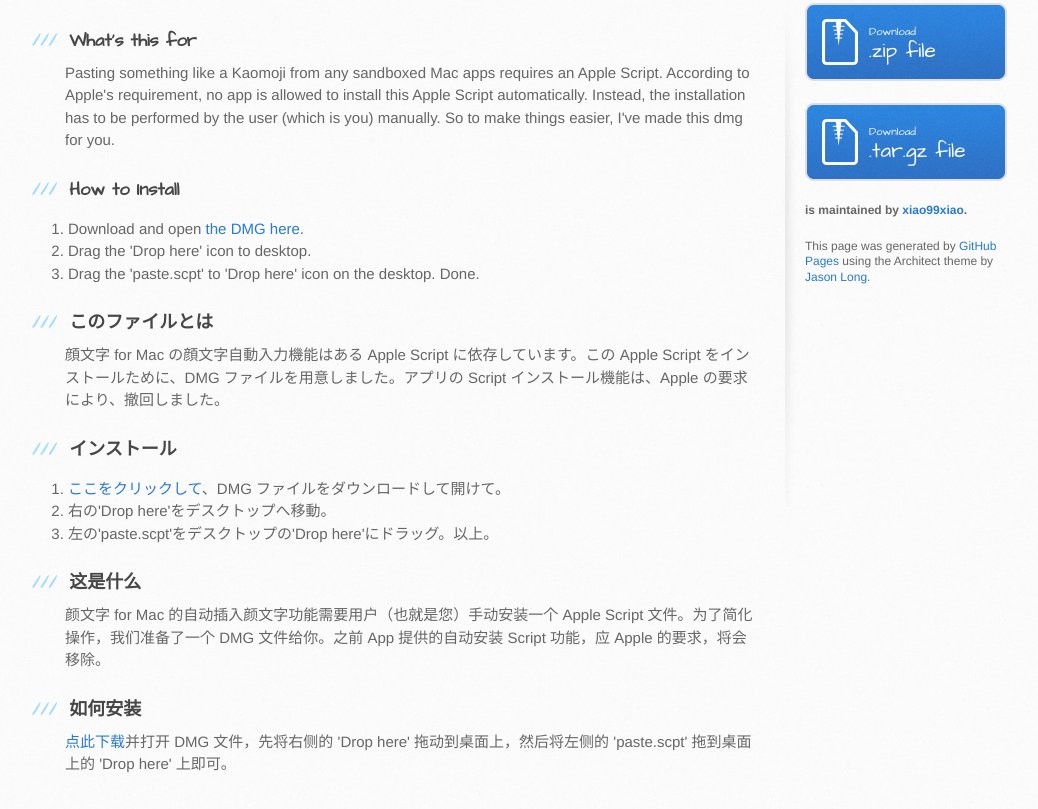
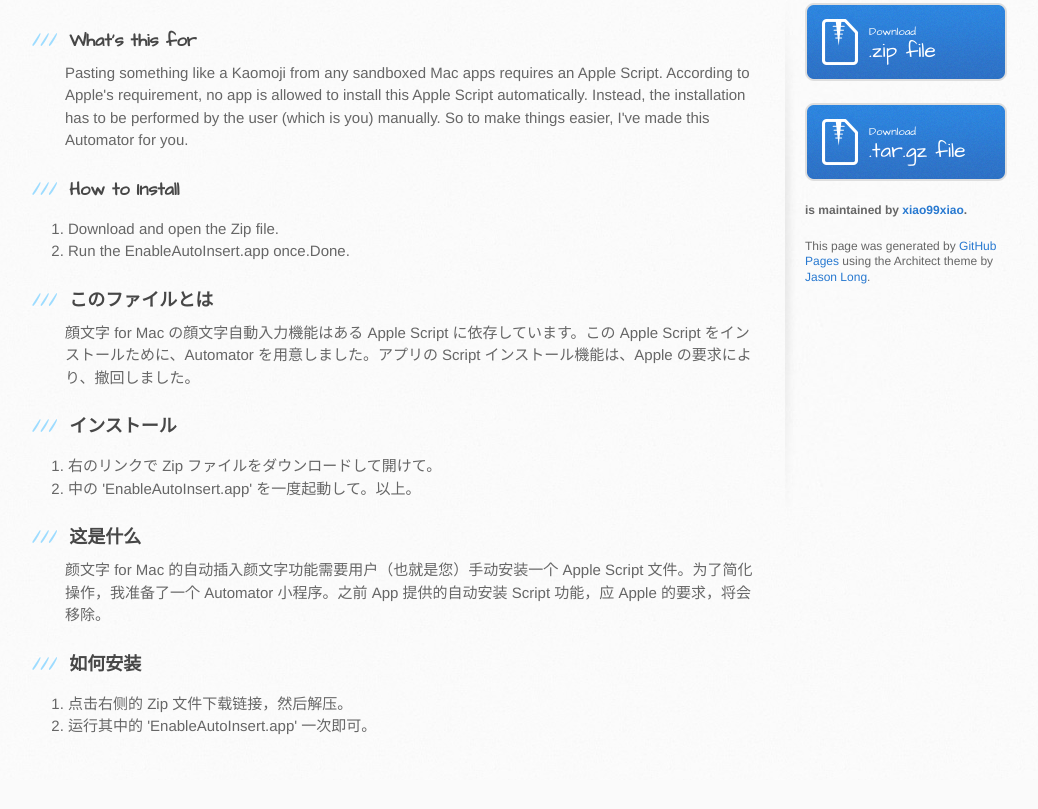
Before and after one commit to xiao99xiao/AutoInsert-script-for-Kaomoji-Lover, a plain HTML site: page index.html in a window 1280 px wide. Shown: the part 407-1216 px from the top of the page, without its empty margins (105-1143 px from the left). After the commit the page ends 1187 px from the top, so only its background shows below. Drawn offline with Linux system fonts and the light colour scheme.

Commit message:
Create gh-pages branch via GitHub

```diff
--- a/index.html
+++ b/index.html
@@ -31,41 +31,41 @@
           <h3>
 <a id="whats-this-for" class="anchor" href="#whats-this-for" aria-hidden="true"><span aria-hidden="true" class="octicon octicon-link"></span></a>What's this for</h3>
 
-<p>Pasting something like a Kaomoji from any sandboxed Mac apps requires an Apple Script. According to Apple's requirement, no app is allowed to install this Apple Script automatically. Instead, the installation has to be performed by the user (which is you) manually. So to make things easier, I've made this dmg for you.</p>
+<p>Pasting something like a Kaomoji from any sandboxed Mac apps requires an Apple Script. According to Apple's requirement, no app is allowed to install this Apple Script automatically. Instead, the installation has to be performed by the user (which is you) manually. So to make things easier, I've made this Automator for you.</p>
 
 <h3>
 <a id="how-to-install" class="anchor" href="#how-to-install" aria-hidden="true"><span aria-hidden="true" class="octicon octicon-link"></span></a>How to Install</h3>
 
 <ol>
-<li>Download and open <a href="https://xiaolife.com/static/Kaomoji.dmg">the DMG here</a>.</li>
-<li>Drag the 'Drop here' icon to desktop.</li>
-<li>Drag the 'paste.scpt' to 'Drop here' icon on the desktop. Done.</li>
+<li>Download and open the Zip file.</li>
+<li>Run the EnableAutoInsert.app once.Done.</li>
 </ol>
 
 <h3>
 <a id="このファイルとは" class="anchor" href="#%E3%81%93%E3%81%AE%E3%83%95%E3%82%A1%E3%82%A4%E3%83%AB%E3%81%A8%E3%81%AF" aria-hidden="true"><span aria-hidden="true" class="octicon octicon-link"></span></a>このファイルとは</h3>
 
-<p>顔文字 for Mac の顔文字自動入力機能はある Apple Script に依存しています。この Apple Script をインストールために、DMG ファイルを用意しました。アプリの Script インストール機能は、Apple の要求により、撤回しました。</p>
+<p>顔文字 for Mac の顔文字自動入力機能はある Apple Script に依存しています。この Apple Script をインストールために、Automator を用意しました。アプリの Script インストール機能は、Apple の要求により、撤回しました。</p>
 
 <h3>
 <a id="インストール" class="anchor" href="#%E3%82%A4%E3%83%B3%E3%82%B9%E3%83%88%E3%83%BC%E3%83%AB" aria-hidden="true"><span aria-hidden="true" class="octicon octicon-link"></span></a>インストール</h3>
 
 <ol>
-<li>
-<a href="https://xiaolife.com/static/Kaomoji.dmg">ここをクリックして</a>、DMG ファイルをダウンロードして開けて。</li>
-<li>右の'Drop here'をデスクトップへ移動。</li>
-<li>左の'paste.scpt'をデスクトップの'Drop here'にドラッグ。以上。</li>
+<li>右のリンクで Zip ファイルをダウンロードして開けて。</li>
+<li>中の 'EnableAutoInsert.app' を一度起動して。以上。</li>
 </ol>
 
 <h3>
 <a id="这是什么" class="anchor" href="#%E8%BF%99%E6%98%AF%E4%BB%80%E4%B9%88" aria-hidden="true"><span aria-hidden="true" class="octicon octicon-link"></span></a>这是什么</h3>
 
-<p>颜文字 for Mac 的自动插入颜文字功能需要用户（也就是您）手动安装一个 Apple Script 文件。为了简化操作，我们准备了一个 DMG 文件给你。之前 App 提供的自动安装 Script 功能，应 Apple 的要求，将会移除。</p>
+<p>颜文字 for Mac 的自动插入颜文字功能需要用户（也就是您）手动安装一个 Apple Script 文件。为了简化操作，我准备了一个 Automator 小程序。之前 App 提供的自动安装 Script 功能，应 Apple 的要求，将会移除。</p>
 
 <h3>
 <a id="如何安装" class="anchor" href="#%E5%A6%82%E4%BD%95%E5%AE%89%E8%A3%85" aria-hidden="true"><span aria-hidden="true" class="octicon octicon-link"></span></a>如何安装</h3>
 
-<p><a href="https://xiaolife.com/static/Kaomoji.dmg">点此下载</a>并打开 DMG 文件，先将右侧的 'Drop here' 拖动到桌面上，然后将左侧的 'paste.scpt' 拖到桌面上的 'Drop here' 上即可。</p>
+<ol>
+<li>点击右侧的 Zip 文件下载链接，然后解压。</li>
+<li>运行其中的 'EnableAutoInsert.app' 一次即可。</li>
+</ol>
         </section>
 
         <aside id="sidebar">
--- a/params.json
+++ b/params.json
@@ -1,6 +1,6 @@
 {
   "name": "Autoinsert script for Kaomoji Lover",
   "tagline": "An Apple Script helps inserting Kaomojis to current input.",
-  "body": "### What's this for\r\nPasting something like a Kaomoji from any sandboxed Mac apps requires an Apple Script. According to Apple's requirement, no app is allowed to install this Apple Script automatically. Instead, the installation has to be performed by the user (which is you) manually. So to make things easier, I've made this dmg for you.\r\n\r\n### How to Install\r\n1. Download and open [the DMG here](https://xiaolife.com/static/Kaomoji.dmg).\r\n2. Drag the 'Drop here' icon to desktop.\r\n3. Drag the 'paste.scpt' to 'Drop here' icon on the desktop. Done.\r\n\r\n### このファイルとは\r\n顔文字 for Mac の顔文字自動入力機能はある Apple Script に依存しています。この Apple Script をインストールために、DMG ファイルを用意しました。アプリの Script インストール機能は、Apple の要求により、撤回しました。\r\n\r\n### インストール\r\n1. [ここをクリックして](https://xiaolife.com/static/Kaomoji.dmg)、DMG ファイルをダウンロードして開けて。\r\n2. 右の'Drop here'をデスクトップへ移動。\r\n3. 左の'paste.scpt'をデスクトップの'Drop here'にドラッグ。以上。\r\n\r\n### 这是什么\r\n颜文字 for Mac 的自动插入颜文字功能需要用户（也就是您）手动安装一个 Apple Script 文件。为了简化操作，我们准备了一个 DMG 文件给你。之前 App 提供的自动安装 Script 功能，应 Apple 的要求，将会移除。\r\n\r\n### 如何安装\r\n[点此下载](https://xiaolife.com/static/Kaomoji.dmg)并打开 DMG 文件，先将右侧的 'Drop here' 拖动到桌面上，然后将左侧的 'paste.scpt' 拖到桌面上的 'Drop here' 上即可。",
+  "body": "### What's this for\r\nPasting something like a Kaomoji from any sandboxed Mac apps requires an Apple Script. According to Apple's requirement, no app is allowed to install this Apple Script automatically. Instead, the installation has to be performed by the user (which is you) manually. So to make things easier, I've made this Automator for you.\r\n\r\n### How to Install\r\n1. Download and open the Zip file.\r\n2. Run the EnableAutoInsert.app once.Done.\r\n\r\n### このファイルとは\r\n顔文字 for Mac の顔文字自動入力機能はある Apple Script に依存しています。この Apple Script をインストールために、Automator を用意しました。アプリの Script インストール機能は、Apple の要求により、撤回しました。\r\n\r\n### インストール\r\n1. 右のリンクで Zip ファイルをダウンロードして開けて。\r\n2. 中の 'EnableAutoInsert.app' を一度起動して。以上。\r\n\r\n### 这是什么\r\n颜文字 for Mac 的自动插入颜文字功能需要用户（也就是您）手动安装一个 Apple Script 文件。为了简化操作，我准备了一个 Automator 小程序。之前 App 提供的自动安装 Script 功能，应 Apple 的要求，将会移除。\r\n\r\n### 如何安装\r\n1. 点击右侧的 Zip 文件下载链接，然后解压。\r\n2. 运行其中的 'EnableAutoInsert.app' 一次即可。",
   "note": "Don't delete this file! It's used internally to help with page regeneration."
 }
```
